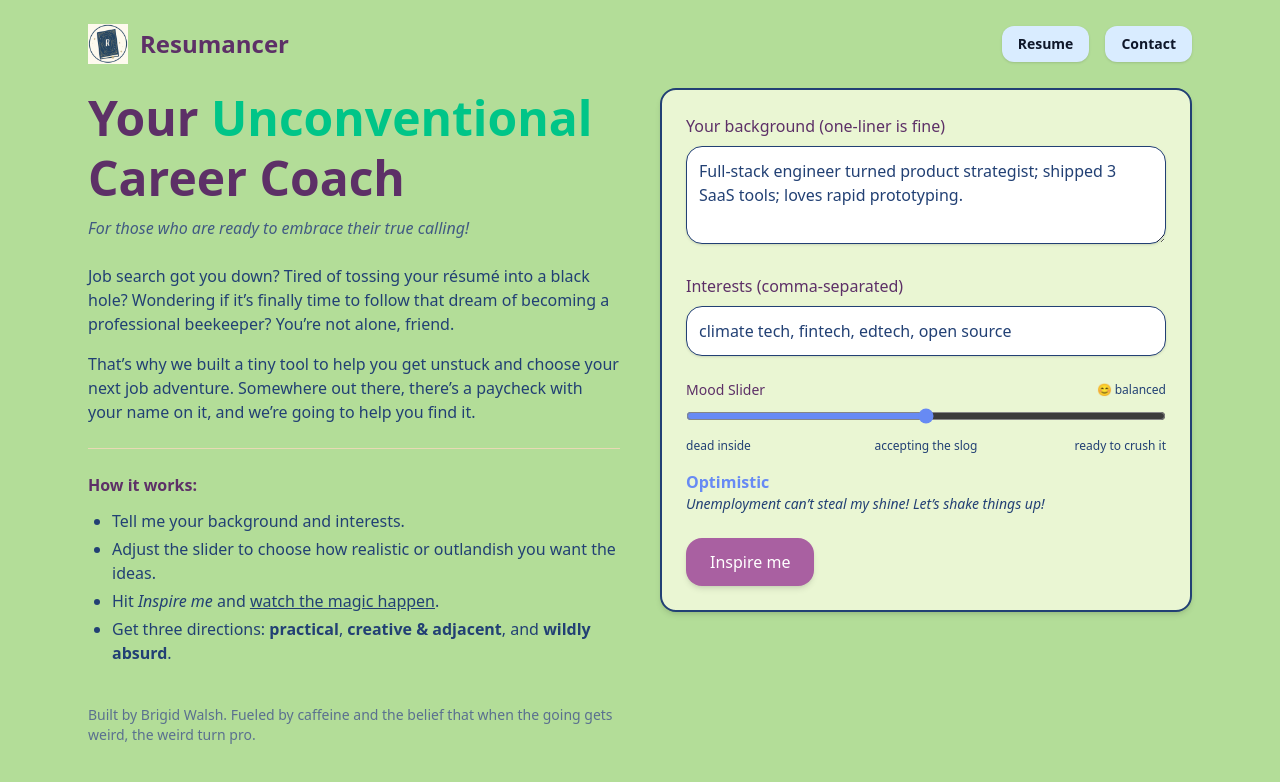
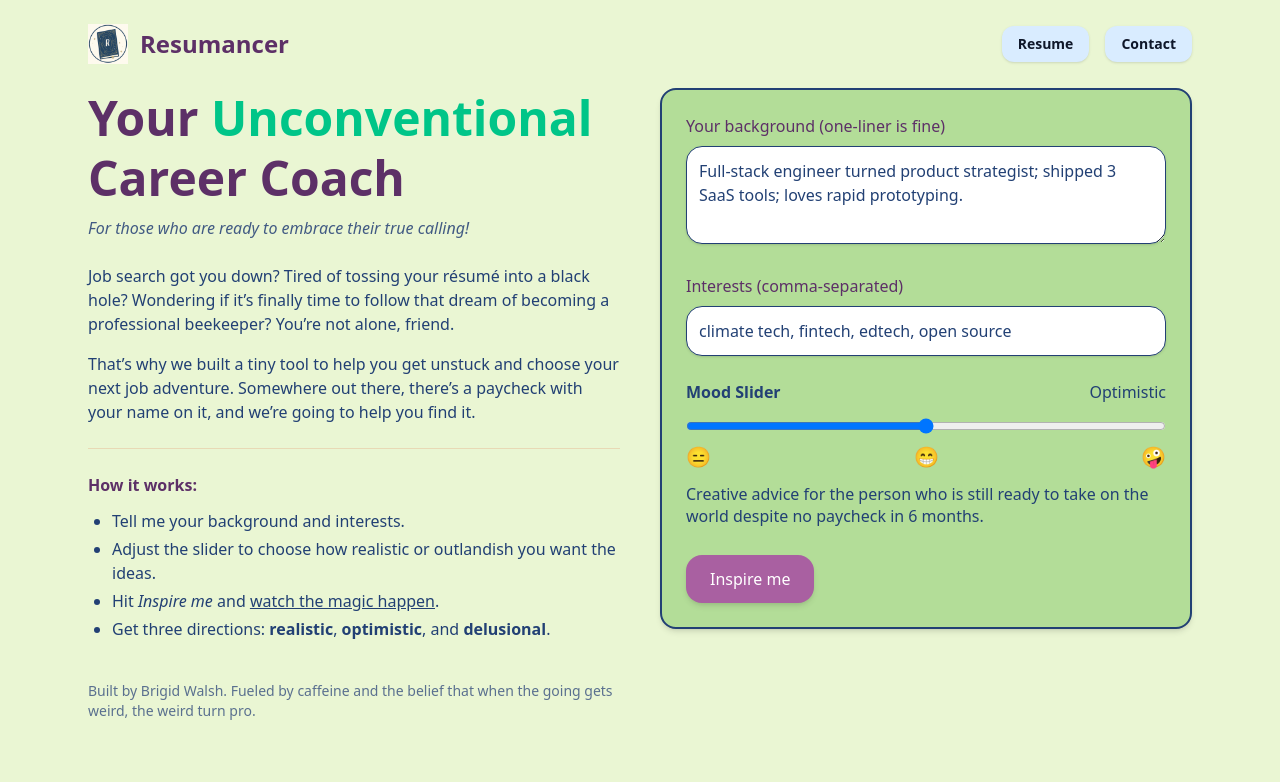
Before and after one commit to brigidrose/resumancer, a Next.js app: page / in a window 1280 px wide. Shown: the top 782 px of the page. Built offline with nearby package versions, Linux system fonts and the light colour scheme.

Commit message:
Color changes. Mood slider updates. Copy updates.

```diff
--- a/app/page.tsx
+++ b/app/page.tsx
@@ -5,7 +5,7 @@ import Image from "next/image";
 
 /* ---------- Theme (your new palette) ---------- */
 const COLORS = {
-  page: "#B3DD98",          // Background
+  page: "#EAF6D3 ",          // Background
   topLink: "#678AF4",       // Top link buttons / accents
   h1: "#5D3067",            // H1 text
   unconventional: "#00C588",// 'Unconventional' word
@@ -13,7 +13,7 @@ const COLORS = {
   outline: "#224074",       // Borders / outlines
   button: "#A960A1",        // Inspire Me button
   cardBg: "#FFFFFF",        // Card background
-  boxBackground: "#EAF6D3", // Right-panel card bg
+  boxBackground: "#B3DD98", // Right-panel card bg
 } as const;
 
 /* ---------- Types ---------- */
@@ -89,9 +89,9 @@ function formatShareText(it: Idea) {
 /* ---------- Mood helpers ---------- */
 function moodLabel(m: number) { if (m <= 3) return "Realistic"; if (m <= 7) return "Optimistic"; return "Delusional"; }
 function moodTagline(m: number) {
-  if (m <= 3) return "I’m burnt out from searching for jobs. Help me pivot quickly.";
-  if (m <= 7) return "Unemployment can’t steal my shine! Let’s shake things up!";
-  return "Some say I’ve lost the plot, but I call it blue sky thinking!";
+  if (m <= 3) return "Practical advice for the burnt out job searcher.";
+  if (m <= 7) return "Creative advice for the person who is still ready to take on the world despite no paycheck in 6 months.";
+  return "Absurd advice. What's the point of working anyways? I think I'll just turn feral.";
 }
 function auraColor(m: number) { if (m <= 3) return COLORS.unconventional; if (m <= 7) return COLORS.topLink; return COLORS.button; }
 
@@ -126,7 +126,7 @@ export default function Page() {
     "Full-stack engineer turned product strategist; shipped 3 SaaS tools; loves rapid prototyping."
   );
   const [interests, setInterests] = React.useState("climate tech, fintech, edtech, open source");
-  const [mood, setMood] = React.useState(5);
+  const [mood, setMood] = React.useState(5); // <-- use mood everywhere (API + results badge)
   const [loading, setLoading] = React.useState(false);
   const [ideas, setIdeas] = React.useState<Idea[] | null>(null);
   const [error, setError] = React.useState<string | null>(null);
@@ -141,7 +141,7 @@ export default function Page() {
       const resp = await fetch("/api/ideas", {
         method: "POST",
         headers: { "Content-Type": "application/json" },
-        body: JSON.stringify({ background, interests, mood }),
+        body: JSON.stringify({ background, interests, mood }), // <-- mood is defined
       });
       if (!resp.ok) throw new Error(`HTTP ${resp.status} ${resp.statusText}`);
       const data = (await resp.json()) as { ideas: Idea[] };
@@ -261,8 +261,8 @@ export default function Page() {
                 <li>Adjust the slider to choose how realistic or outlandish you want the ideas.</li>
                 <li>Hit <em>Inspire me</em> and <span className="underline">watch the magic happen</span>.</li>
                 <li>
-                  Get three directions: <strong>practical</strong>, <strong>creative & adjacent</strong>, and{" "}
-                  <strong>wildly absurd</strong>.
+                  Get three directions: <strong>realistic</strong>, <strong>optimistic</strong>, and{" "}
+                  <strong>delusional</strong>.
                 </li>
               </ul>
             </div>
@@ -296,30 +296,38 @@ export default function Page() {
                 />
               </label>
 
-              {/* Mood Slider */}
-              <div className="mt-6">
-                <div className="flex items-center justify-between text-sm">
-                  <span className="font-medium" style={{ color: COLORS.h1 }}>Mood Slider</span>
-                  <span className="text-xs">😊 balanced</span>
+              {/* ---- Mood Slider (inline; NO border, emojis tight, fixed-height text) ---- */}
+              <div className="w-full rounded-2xl mt-6">
+                {/* Header: left = bold title, right = dynamic label */}
+                <div className="mb-3 flex items-center justify-between">
+                  <h3 className="text-base font-semibold leading-none">Mood Slider</h3>
+                  <div className="text-sm md:text-base">{moodLabel(mood)}</div>
                 </div>
+
+                {/* Slider */}
                 <input
                   type="range"
                   min={0}
                   max={10}
+                  step={1}
                   value={mood}
-                  onChange={(e) => setMood(Number(e.target.value))}
-                  className="mt-2 w-full"
-                  style={{ accentColor: COLORS.topLink }}
+                  onChange={(e) => setMood(parseInt(e.target.value, 10))}
+                  className="w-full"
+                  aria-label="Mood slider from 0 to 10"
                 />
-                <div className="mt-2 grid grid-cols-3 text-xs">
-                  <span className="text-left">dead inside</span>
-                  <span className="text-center">accepting the slog</span>
-                  <span className="text-right">ready to crush it</span>
+
+                {/* Emoji ticks: left/middle/right, close to slider */}
+                <div className="pt-[3px] flex w-full justify-between text-xl select-none">
+                  <span aria-hidden="true">😑</span>
+                  <span aria-hidden="true">😁</span>
+                  <span aria-hidden="true">🤪</span>
                 </div>
 
-                <div className="mt-4">
-                  <p className="text-base font-extrabold" style={{ color: auraColor(mood) }}>{moodLabel(mood)}</p>
-                  <p className="text-sm italic">{moodTagline(mood)}</p>
+                {/* Under-slider copy (no heading word, fixed height so card doesn't jump) */}
+                <div className="mt-3 h-[48px] overflow-hidden">
+                  <p className="text-sm md:text-base leading-snug">
+                    {moodTagline(mood)}
+                  </p>
                 </div>
               </div>
 
--- a/app/resume/page.tsx
+++ b/app/resume/page.tsx
@@ -8,7 +8,7 @@ import { useEffect } from "react";
    Fix: ensure COLORS object has valid JS syntax (no stray '#'), all values hex.
 --------------------------------------------------------------------------- */
 const COLORS = {
-  page: "#B3DD98",           // Page background
+  page: "#EAF6D3",           // Page background
   topLink: "#678AF4",        // Accent links / pills
   h1: "#5D3067",             // Headings
   unconventional: "#00C588", // Accent highlight
@@ -16,7 +16,7 @@ const COLORS = {
   outline: "#224074",         // Borders / outlines
   button: "#A960A1",         // Buttons
   cardBg: "#FFFFFF",         // Card background
-  boxBackground: "#EAF6D3",  // Subtle card bg
+  boxBackground: "#B3DD98",  // Subtle card bg
 } as const;
 
 /* ------------------------------ Lightweight Tests ------------------------------
```
